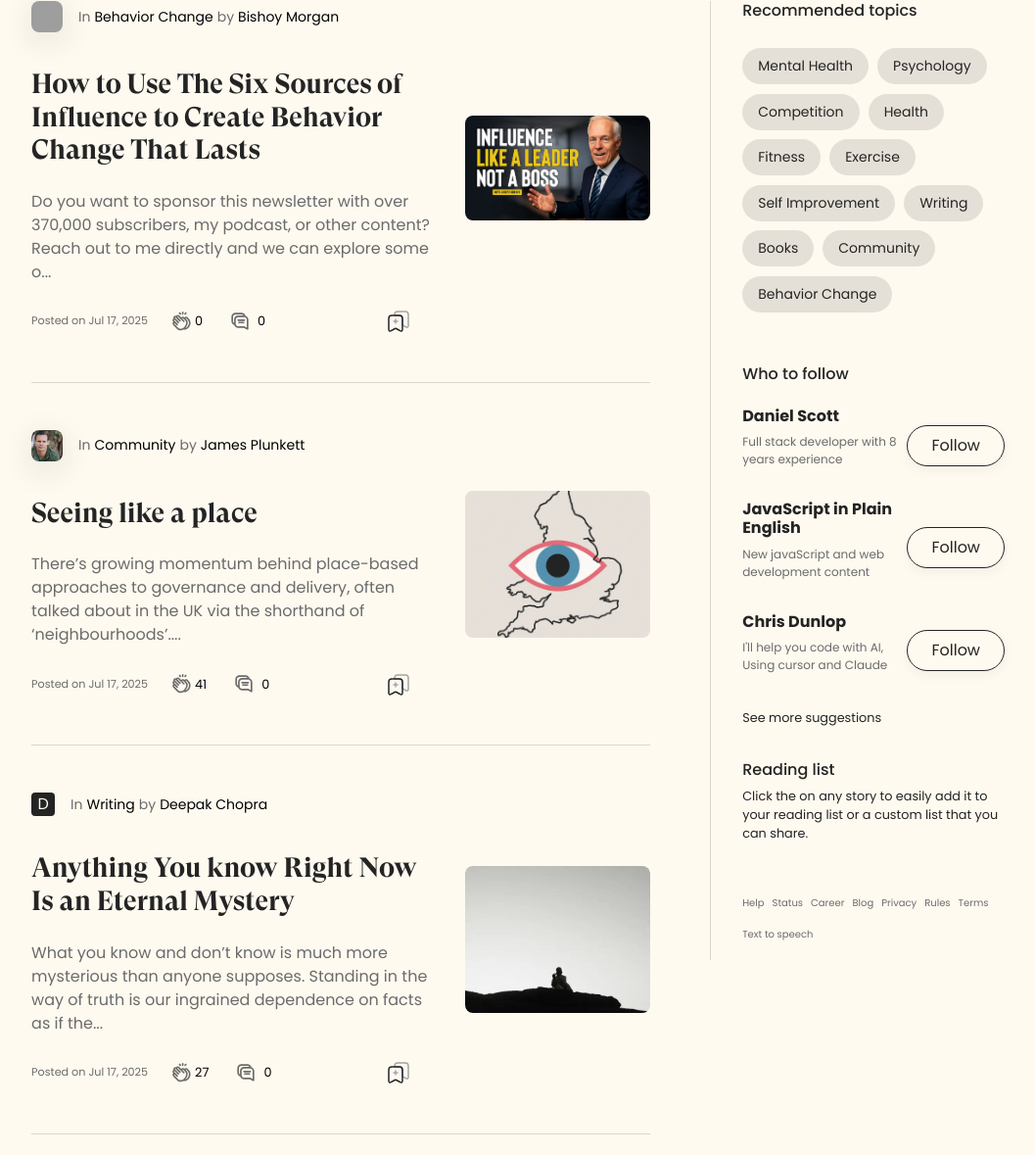
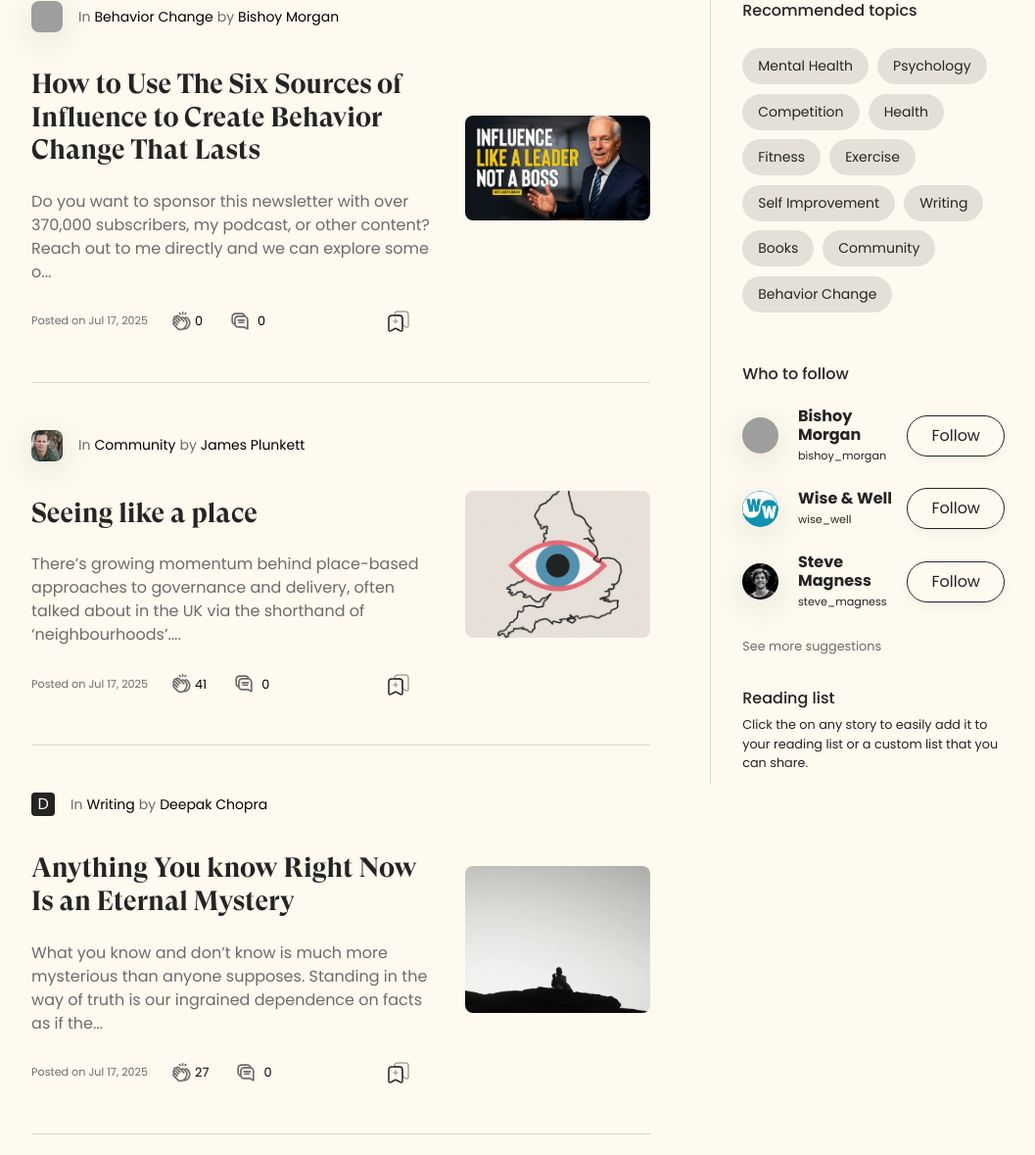
Before and after one commit to Bishoy-Morgan/Blogsy, a Flask app: page /home in a window 1280 px wide. Shown: the part 127-1306 px from the top of the page at 98% size, without its empty margins (158-1215 px from the left). Run offline with Flask 3, Linux system fonts and the light colour scheme; a user stored in the database is signed in; data comes from the database, SQL or seed files in the repository; data that the repository does not hold is empty; grey boxes are pictures that could not be loaded.

Commit message:
follow-suggestions

```diff
--- a/website/static/css/styles.css
+++ b/website/static/css/styles.css
@@ -498,8 +498,14 @@ aside {
     flex-flow: column nowrap;
     place-items: start space-around;
     gap: 2rem;
-    padding: 0 4rem 0 2rem ;
+    padding: 0 4rem 0 2rem;
     border-left: 1px solid rgba(107, 107, 107, 0.25);
+    max-height: 100vh;
+    overflow-y: auto;
+    scrollbar-width: none; /* Firefox */
+}
+aside::-webkit-scrollbar {
+    display: none; /* Chrome, Safari, Opera */
 }
 
 .topic {
--- a/website/templates/home.html
+++ b/website/templates/home.html
@@ -132,28 +132,33 @@
             </div>
             <div class="follow-content">
                 <h6 class="mb-4 poppins">Who to follow</h6>
-                <div class="d-flex align-items-center justify-content-between mb-3">
-                    <div class="d-flex flex-column ">
-                        <h6 class="fw-bold poppins">Daniel Scott</h6>
-                        <p>Full stack developer with 8 years experience</p>
+                {% for user in suggested_users %}
+                    <div class="d-flex align-items-center justify-content-between mb-4">
+                        <div class="d-flex align-items-center gap-1">
+                            {% if user.profile_image %}
+                                <img
+                                    src="{{ url_for('static', filename='profile_images/' + user.profile_image) }}"
+                                    alt="{{ user.first_name }}'s Profile Image"
+                                    class="author-profile-img"
+                                    style="width: 2.3rem; height: 2.3rem; border-radius: 50%; object-fit: cover;"
+                                    loading="lazy"
+                                />
+                            {% else %}
+                                <button class="blog-author">
+                                    {{ user.first_name[0] if user.first_name else '' }}
+                                </button>
+                            {% endif %}
+                            <div class="d-flex flex-column align-items-start">
+                                <h6 class="fw-bold poppins mb-1">{{ user.first_name }}</h6>
+                                <span class="font-10">{{ user.username }}</span>
+                            </div>
+                        </div>
+                        <form method="POST" action="{{ url_for('views.follow', user_id=user.id) }}">
+                            <button class="follow-btn" type="submit">Follow</button>
+                        </form>
                     </div>
-                    <button class="follow-btn">Follow</button>
-                </div>
-                <div class="d-flex align-items-center justify-content-between mb-3">
-                    <div class="d-flex flex-column ">
-                        <h6 class="fw-bold poppins">JavaScript in Plain English</h6>
-                        <p>New javaScript and web development content</p>
-                    </div>
-                    <button class="follow-btn">Follow</button>
-                </div>
-                <div class="d-flex align-items-center justify-content-between mb-3">
-                    <div class="d-flex flex-column ">
-                        <h6 class="fw-bold poppins">Chris Dunlop</h6>
-                        <p>I'll help you code with AI, Using cursor and Claude</p>
-                    </div>
-                    <button class="follow-btn">Follow</button>
-                </div>
-                <span class="font-11">See more suggestions</span>
+                {% endfor %}
+                <span class="font-11 text-gray">See more suggestions</span>
             </div>
             <div>
                 <h6 class="mb-2 poppins">Reading list</h6>
--- a/website/views.py
+++ b/website/views.py
@@ -24,7 +24,20 @@ def welcome():
 def home():
     blogs = Blog.query.order_by(Blog.date_created.desc()).all()
     tags = Tag.query.all()
-    return render_template('home.html', current_user=current_user, blogs=blogs, tags=tags)
+    # Add the suggested users query here:
+    suggested_users = (
+        User.query
+        .filter(User.id != current_user.id)
+        .filter(~User.followers.any(id=current_user.id))
+        .limit(3)
+        .all()
+    )
+    return render_template(
+        "home.html",
+        blogs=blogs,
+        tags=tags,
+        suggested_users=suggested_users
+    )
 
 @views.route('/about')
 def about():
```
